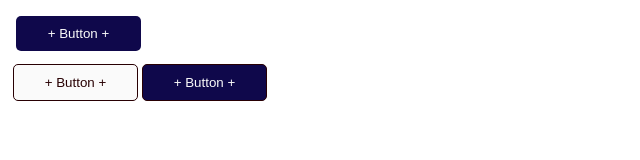
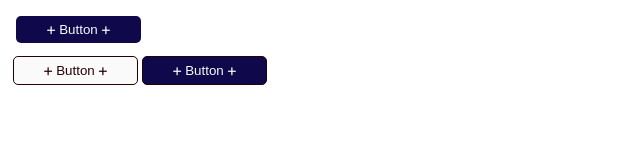
Before and after one commit to kumkum671/inventory-management-system-frontend-developer, a plain HTML site: page components/buttons.html in a window 1280 px wide. Shown: the whole page, without its empty margins (0-640 px from the left). Drawn offline with Linux system fonts and the light colour scheme.

Commit message:
redesigned button

```diff
--- a/components/assets/buttons/style.scss
+++ b/components/assets/buttons/style.scss
@@ -3,7 +3,7 @@
     margin:8px;
     background-color: $dark-purple;
     border: none;
-    padding:10px;
+    padding:6px 10px 6px 10px;
     width:125px ;
     color: $bg-secondary;
     border-radius: 5px;
@@ -17,13 +17,16 @@
         background-color:$dark-purple;
         border: 1px solid $argentain-blue;
     }
+    i{
+        font-size:10px;
+    }
 .btn-group{
     margin:5px;
     .btn-group-one{
         background-color: $bg-secondary;
         color: $black-bean;
         border:1.5px solid $black-bean;
-        padding:10px;
+        padding:6px 10px 6px 10px;
         width:125px ;
         border-radius: 5px;
     }
@@ -31,7 +34,7 @@
         background-color: $dark-purple;
         color: $bg-secondary;
         border:1.5px solid $black-bean;
-        padding:10px;
+        padding:6px 10px 6px 10px;
         width:125px ;
         border-radius: 5px;
     }
--- a/components/buttons.html
+++ b/components/buttons.html
@@ -4,15 +4,16 @@
     <meta charset="UTF-8">
     <meta name="viewport" content="width=device-width, initial-scale=1.0">
     <title>button</title>
+    <link rel="stylesheet" href="https://cdnjs.cloudflare.com/ajax/libs/font-awesome/6.5.1/css/all.min.css" integrity="sha512-DTOQO9RWCH3ppGqcWaEA1BIZOC6xxalwEsw9c2QQeAIftl+Vegovlnee1c9QX4TctnWMn13TZye+giMm8e2LwA==" crossorigin="anonymous" referrerpolicy="no-referrer" />
     <link rel="stylesheet" href="./assets/buttons/style.css"/>
 </head>
 <body>
     <div class="primary-btn">
-        <button class="primary">+ Button +</button>
+        <button class="primary"><i class="fa-solid fa-plus"></i> Button <i class="fa-solid fa-plus"></i></button>
     </div>
     <div class="btn-group">
-        <button class="btn-group-one">+ Button +</button>
-        <button class="btn-group-two">+ Button +</button>
+        <button class="btn-group-one"><i class="fa-solid fa-plus"></i> Button <i class="fa-solid fa-plus"></i></button>
+        <button class="btn-group-two"><i class="fa-solid fa-plus"></i> Button <i class="fa-solid fa-plus"></i></button>
     </div>
 </body>
 </html>
```
Also changed, not shown: components/assets/buttons/style.css, 1 other file.
